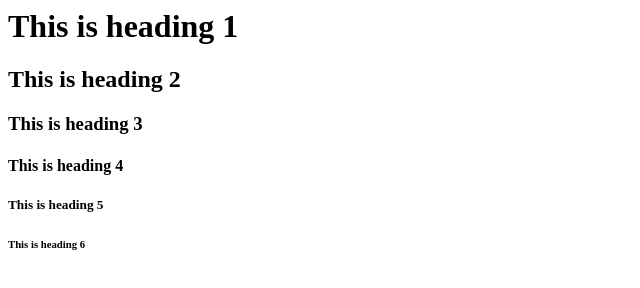
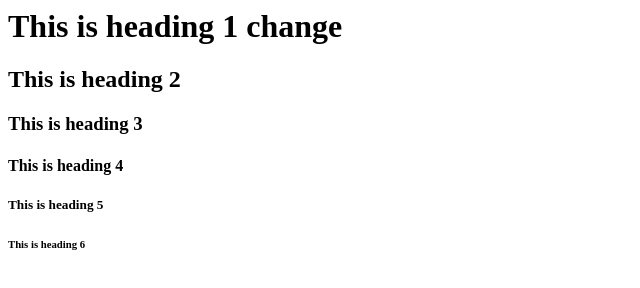
Before and after one commit to yashasvipawar/section0, a plain HTML site: page index.html in a window 1280 px wide. Shown: the whole page, without its empty margins (0-640 px from the left). Drawn offline with Linux system fonts and the light colour scheme.

Commit message:
commiting 2nd time

```diff
--- a/index.html
+++ b/index.html
@@ -1,7 +1,7 @@
 <html>
 <body>
 
-<h1>This is heading 1</h1>
+<h1>This is heading 1 change</h1>
 <h2>This is heading 2</h2>
 <h3>This is heading 3</h3>
 <h4>This is heading 4</h4>
```
